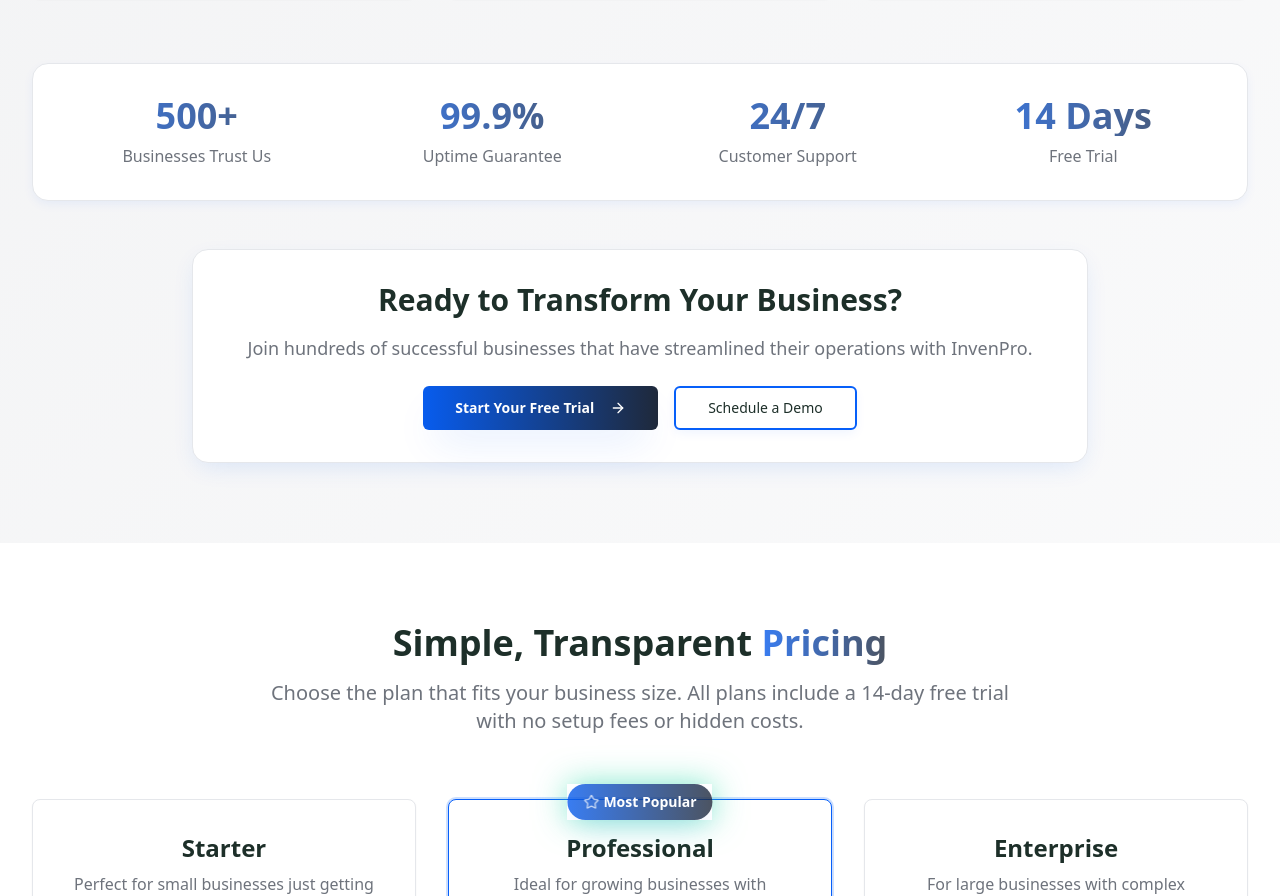
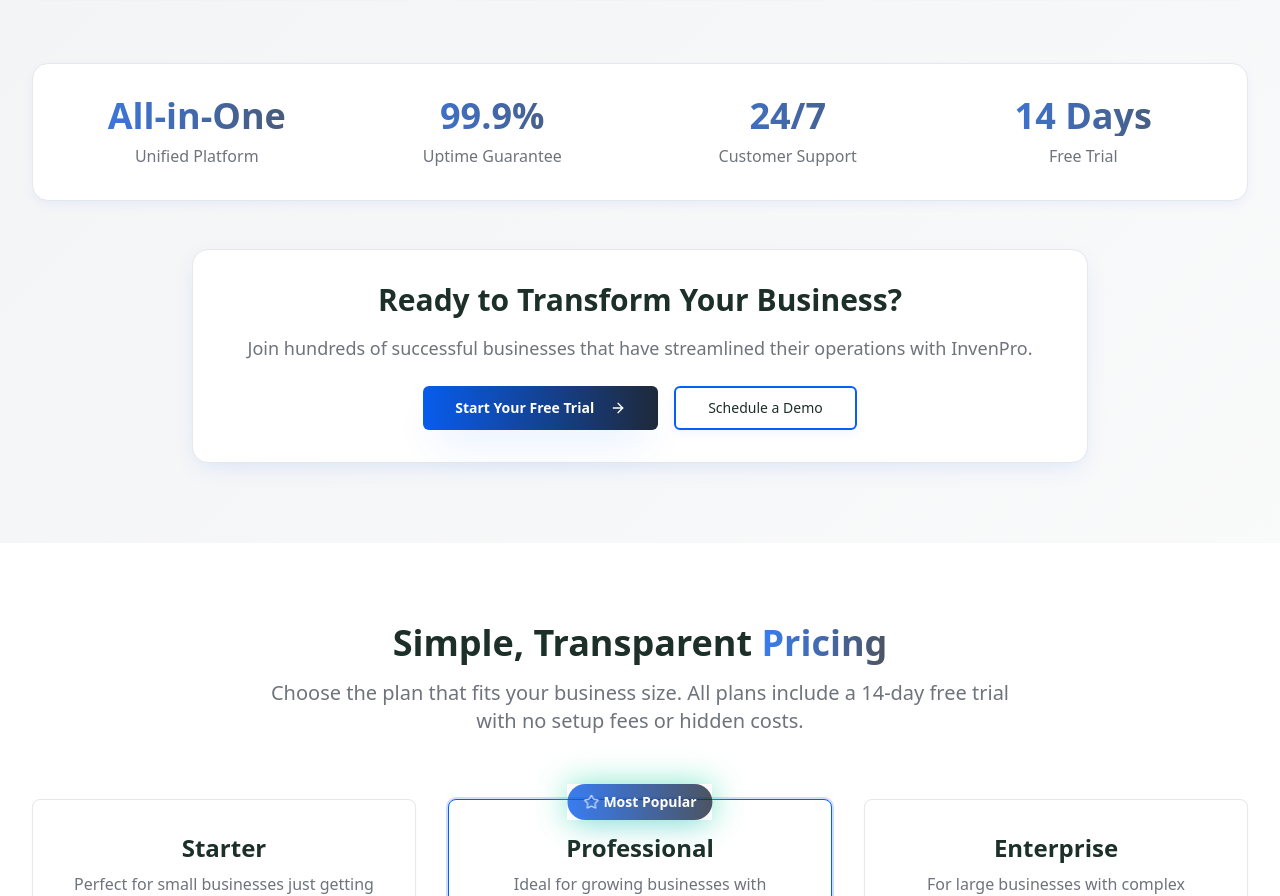
Before and after one commit to buletoneo/evolve-sales, a React (Vite) app: page / in a window 1280 px wide. Shown: the part 2973-3869 px from the top of the page. Built offline with nearby package versions, Linux system fonts and the light colour scheme.

Commit message:
Update hero section content
Replace "500+ Businesses Trust Us" with a more suitable alternative.

```diff
--- a/src/components/Benefits.tsx
+++ b/src/components/Benefits.tsx
@@ -52,7 +52,7 @@ const Benefits = () => {
   ];
 
   const stats = [
-    { number: "500+", label: "Businesses Trust Us" },
+    { number: "All-in-One", label: "Unified Platform" },
     { number: "99.9%", label: "Uptime Guarantee" },
     { number: "24/7", label: "Customer Support" },
     { number: "14 Days", label: "Free Trial" }
```
